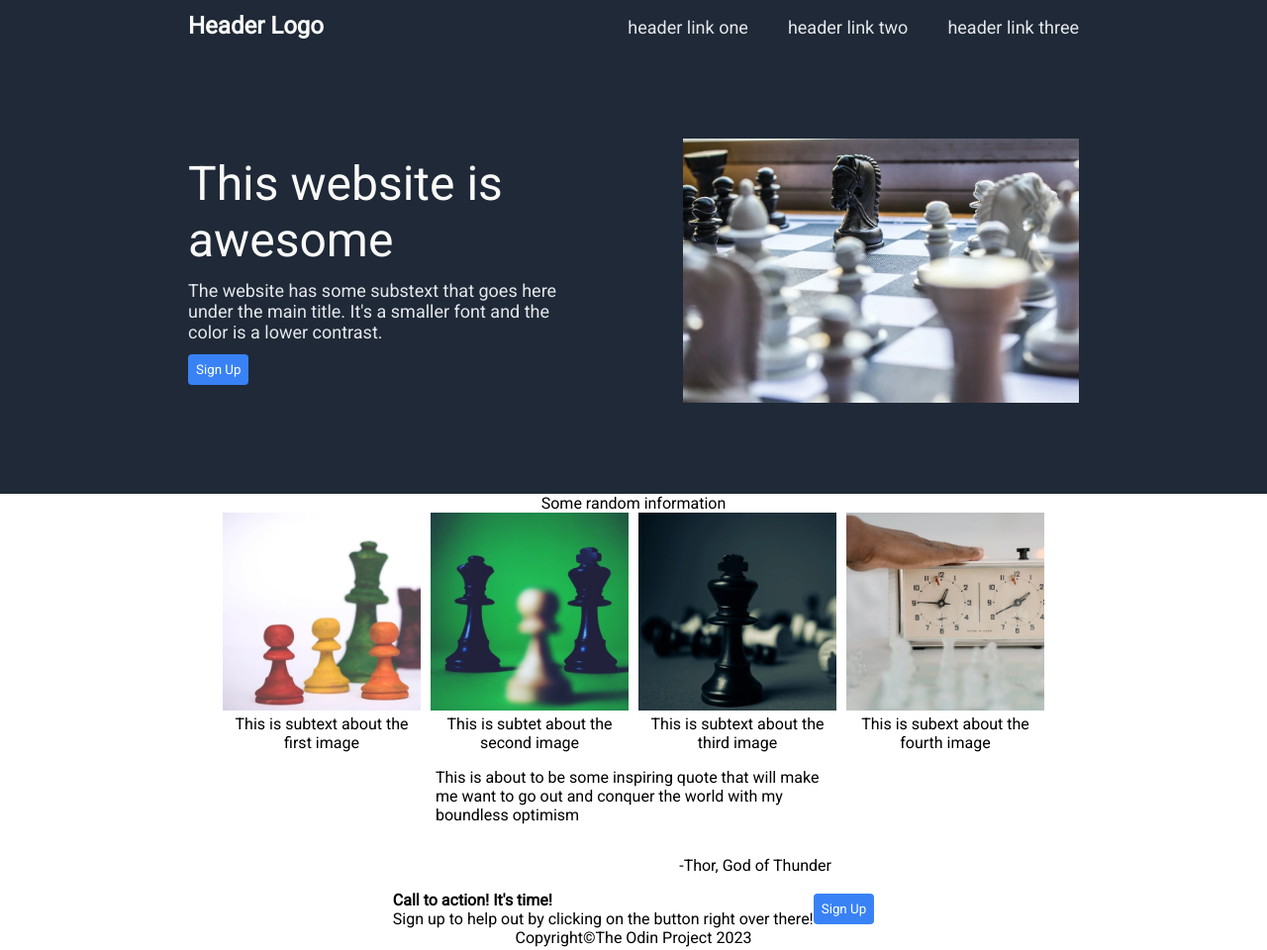
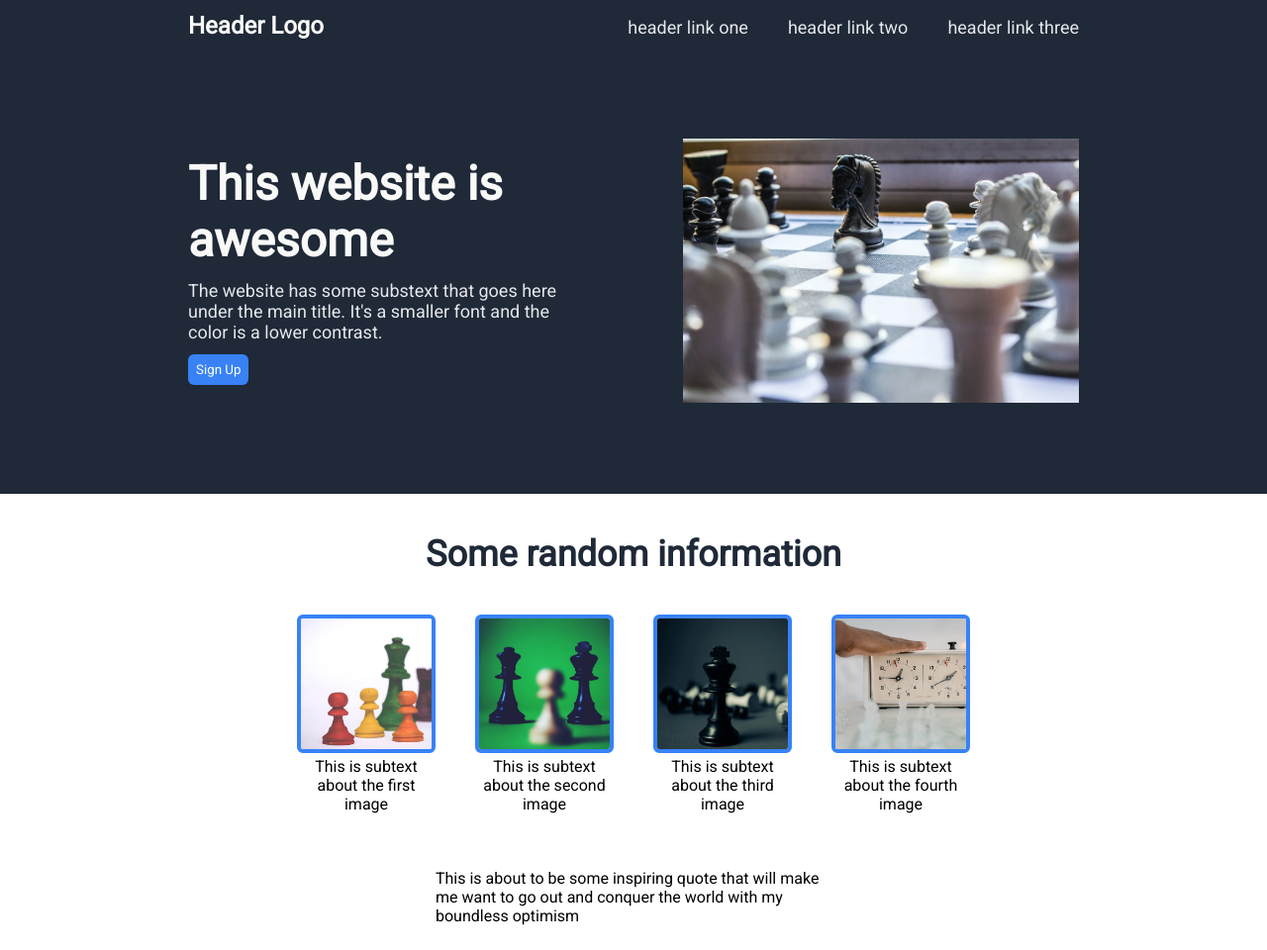
Before and after one commit to zacharyPuthoff/landing-page, a plain HTML site: page index.html in a window 1280 px wide. Shown: the top 960 px of the page at 99% size. Drawn offline with Linux system fonts and the light colour scheme.

Commit message:
Final CSS styling for the information section

```diff
--- a/index.html
+++ b/index.html
@@ -35,7 +35,7 @@
   </div>
 
   <div class="information">
-    Some random information
+    <span class="information-headline">Some random information</span>
     <div class="cards">
 
       <div class="individual-card">
@@ -45,7 +45,7 @@
 
       <div class="individual-card">
         <img src="images/chess-02.webp" alt="Chess pieces">
-        This is subtet about the second image
+        This is subtext about the second image
       </div>
 
       <div class="individual-card">
@@ -55,7 +55,7 @@
 
       <div class="individual-card">
         <img src="images/chess-04.webp" alt="Chess pieces">
-        This is subext about the fourth image
+        This is subtext about the fourth image
       </div>
 
     </div>
--- a/style.css
+++ b/style.css
@@ -24,7 +24,7 @@ button {
   border: none;
   text-decoration: none;
   text-align: center;
-  border-radius: 4px;
+  border-radius: 6px;
   padding: 8px;
 }
 
@@ -48,7 +48,7 @@ button {
 
 .header-logo {
   font-size: 24px;
-  font-weight: bold;
+  font-weight: 900;
   color: #F9FAF8;
   flex-grow: 1;
 }
@@ -71,7 +71,7 @@ button {
 
 .headline-text {
   font-size: 48px;
-  font-weight: extra-bold;
+  font-weight: 900;
   color:#F9FAF8;
 }
 
@@ -89,21 +89,32 @@ button {
   display: flex;
   flex-direction: column;
   text-align: center;
+  gap: 40px;
+  justify-content: space-around;
+  padding: 40px;
+}
+
+.information-headline {
+  font-size: 36px;
+  font-weight: 900;
+  color: #1F2937;
 }
 
 .cards {
   display: flex;
-  gap: 10px;
+  gap: 40px;
   text-align: center;
   justify-content: center;
 }
 
-img {
-  width: 100%;
+.individual-card {
+  flex: 0 0 140px;
 }
 
-.individual-card {
-  flex: 0 0 200px;
+.individual-card > img {
+  border: 4px solid #3882F6;
+  border-radius: 6px;
+  width: 100%;
 }
 
 /* quotation section */
```
